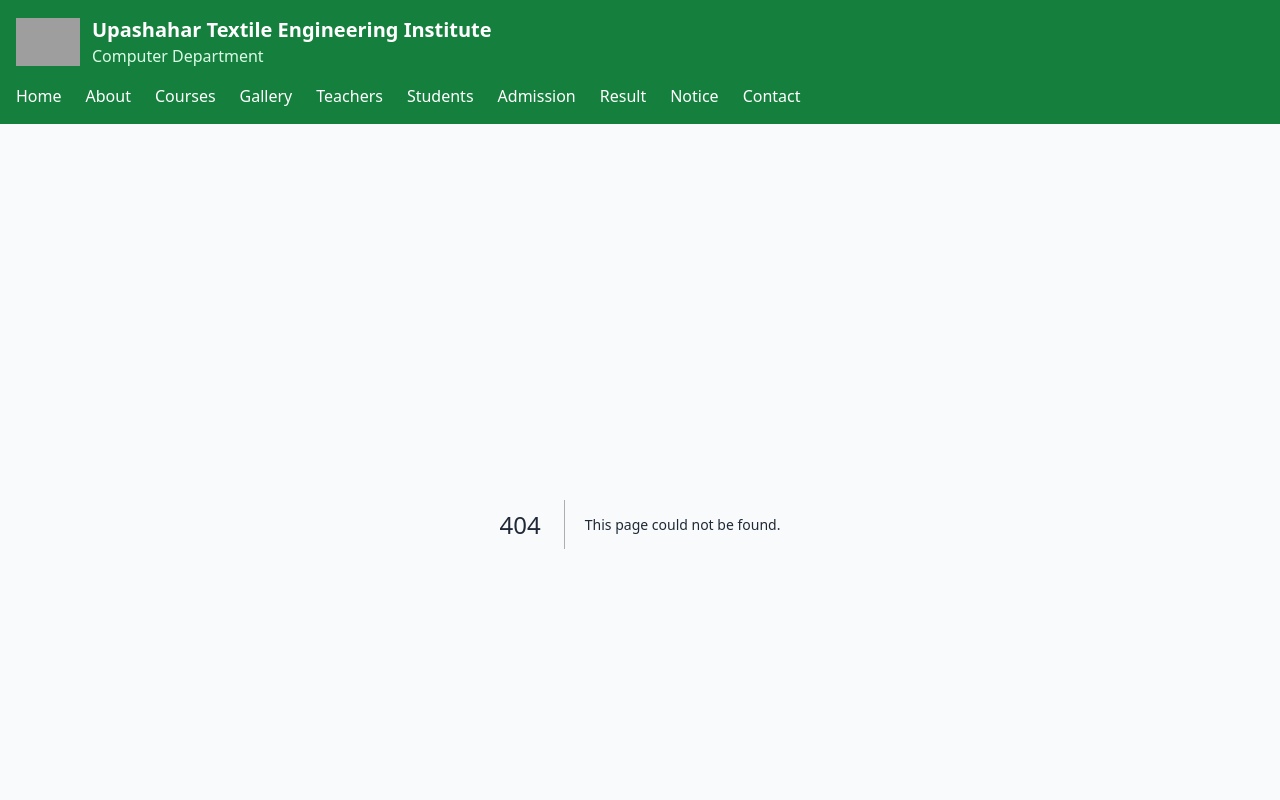
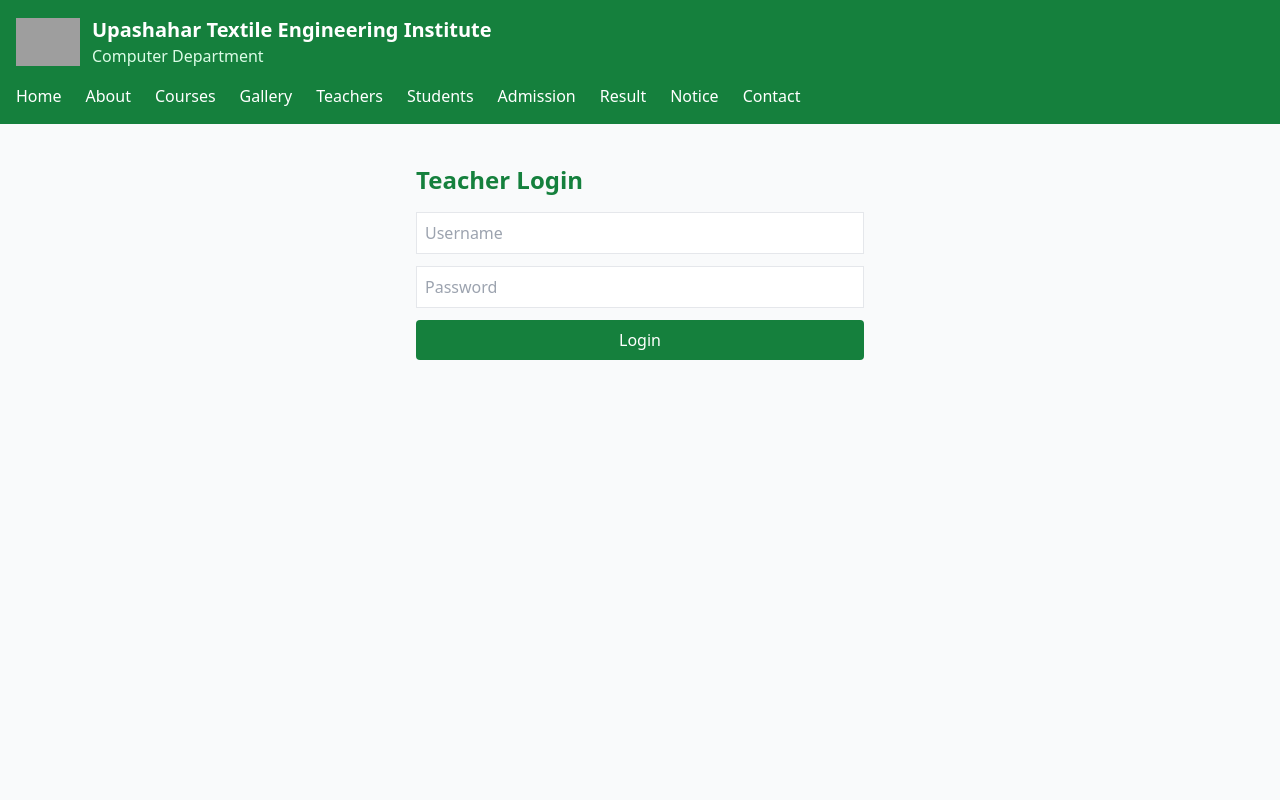
Before and after one commit to Mijanurrmiraj/utei.cst, a Next.js app: page /teacher/login in a window 1280 px wide. Before the commit this address had no page. Shown: the top 800 px of the page. Built offline with nearby package versions, Linux system fonts and the light colour scheme; grey boxes are pictures that could not be loaded.

Commit message:
Create page.js

```diff
--- /dev/null
+++ b/app/teacher/login/page.js
@@ -0,0 +1,56 @@
+"use client";
+import { useState } from "react";
+import { useRouter } from "next/navigation";
+
+export default function TeacherLogin() {
+  const [username, setUsername] = useState("");
+  const [password, setPassword] = useState("");
+  const [error, setError] = useState("");
+  const router = useRouter();
+
+  const login = async () => {
+    const res = await fetch("/data/teachers.json");
+    const teachers = await res.json();
+
+    const found = teachers.find(
+      t => t.username === username && t.password === password
+    );
+
+    if (!found) {
+      setError("Invalid username or password");
+    } else {
+      localStorage.setItem("teacher", JSON.stringify(found));
+      router.push("/teacher/dashboard");
+    }
+  };
+
+  return (
+    <div className="max-w-md mx-auto py-10">
+      <h2 className="text-2xl font-bold text-green-700 mb-4">
+        Teacher Login
+      </h2>
+
+      <input
+        className="border p-2 w-full mb-3"
+        placeholder="Username"
+        onChange={e => setUsername(e.target.value)}
+      />
+
+      <input
+        className="border p-2 w-full mb-3"
+        type="password"
+        placeholder="Password"
+        onChange={e => setPassword(e.target.value)}
+      />
+
+      <button
+        onClick={login}
+        className="bg-green-700 text-white px-4 py-2 rounded w-full"
+      >
+        Login
+      </button>
+
+      {error && <p className="text-red-600 mt-3">{error}</p>}
+    </div>
+  );
+}
```
